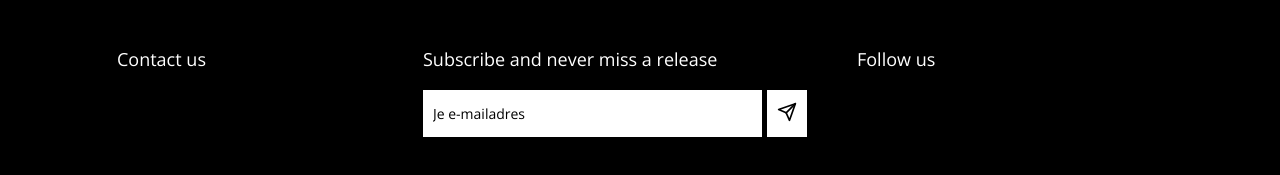
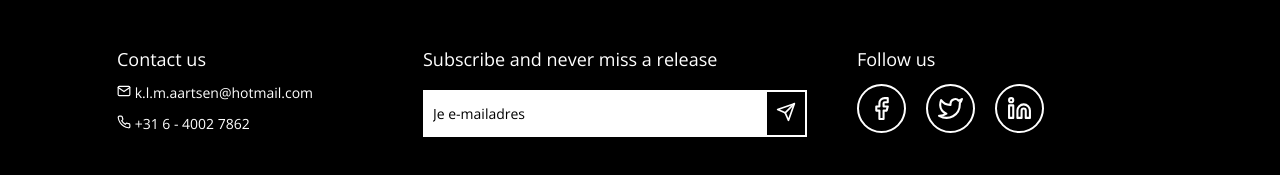
Before and after one commit to Madses/store-app, a React (Create React App) app: page / in a window 1280 px wide. Shown: the part 1408-1583 px from the top of the page. Built offline with nearby package versions, Linux system fonts and the light colour scheme.

Commit message:
Finished styling the footer

```diff
--- a/src/components/footer/Footer.js
+++ b/src/components/footer/Footer.js
@@ -1,12 +1,15 @@
 import React from 'react';
 import SubscriptionForm from './SubscriptionForm';
 import './style.css';
+import { FiPhone , FiMail , FiFacebook,FiTwitter, FiLinkedin } from 'react-icons/fi';
 
 export default function Footer() {
   return (
     <div className="footer-container">
       <div className="footer-container__contact">
         <span>Contact us</span>
+        <p><FiMail/> k.l.m.aartsen@hotmail.com</p>
+        <p><FiPhone/> +31 6 - 4002 7862</p>
       </div>
       <div className="footer-container__subscription-form">
         <span>Subscribe and never miss a release</span>
@@ -14,6 +17,11 @@ export default function Footer() {
       </div>
       <div className="footer-container__socials">
         <span>Follow us</span>
+        <div className="footer-container__social-icons">
+          <div><p><FiFacebook/></p></div>
+         <div><p><FiTwitter/></p></div>
+         <div><p><FiLinkedin/></p></div>
+        </div>
       </div>
     </div>
   );
--- a/src/components/footer/style.css
+++ b/src/components/footer/style.css
@@ -76,9 +76,18 @@
 .subscription-form__subscribe-button {
   width: 55px;
   border: 0;
-  margin-left: 5px;
-  background: white;
+  border:2px solid white;
+  color:white;
+  background:black;
 }
+
+.subscription-form__subscribe-button:hover {
+background:white;
+color:black;
+transition: 0.5s;
+
+}
+
 
 input[type='submit'] {
   height: 45px;
@@ -88,3 +97,38 @@ input[type='submit'] {
   height: 20px;
   width: 20px;
 }
+
+.footer-container__social-icons {
+  display:flex;
+}
+
+.footer-container__social-icons div{
+  width: 45px;
+  height: 45px;
+  font-size: 25px;
+  margin-right: 20px;
+  border:2px solid white;
+  border-radius: 100%;
+  margin-top:14px;
+}
+
+.footer-container__social-icons div:hover{
+background:white;
+color:black;
+transition: 0.5s;
+}
+
+.footer-container__social-icons p{
+margin:0;
+text-align: center;
+padding-top:10px;
+}
+/*
+.footer-container__social-icons p {
+  font-size:25px;
+  padding-right:20px;
+  height:40px;
+  border-radius: 100%;
+  width: 20px;
+  border:1px solid white;
+} */
```
Also changed, not shown: 1 other file (tests, documents, lock files or other folders).
